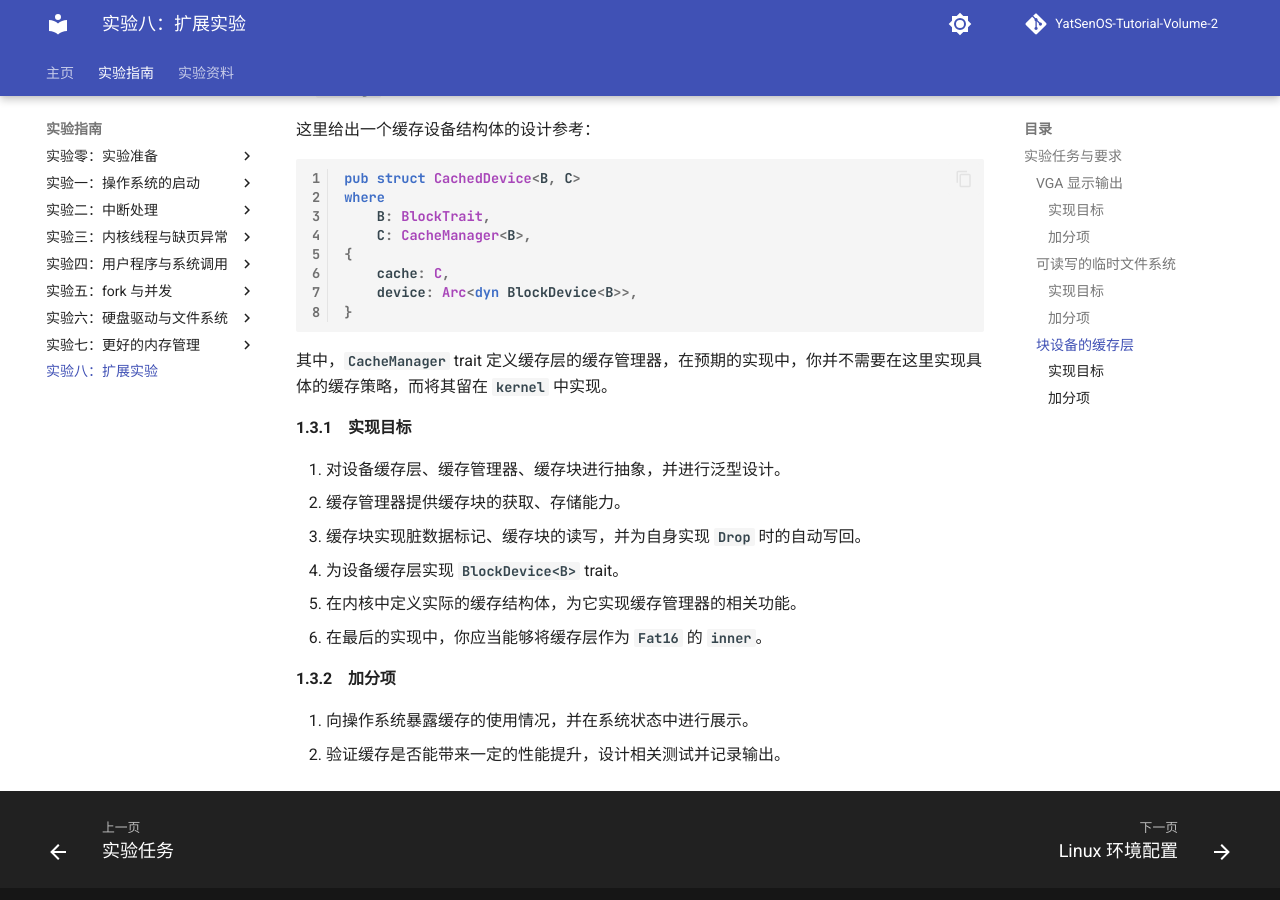
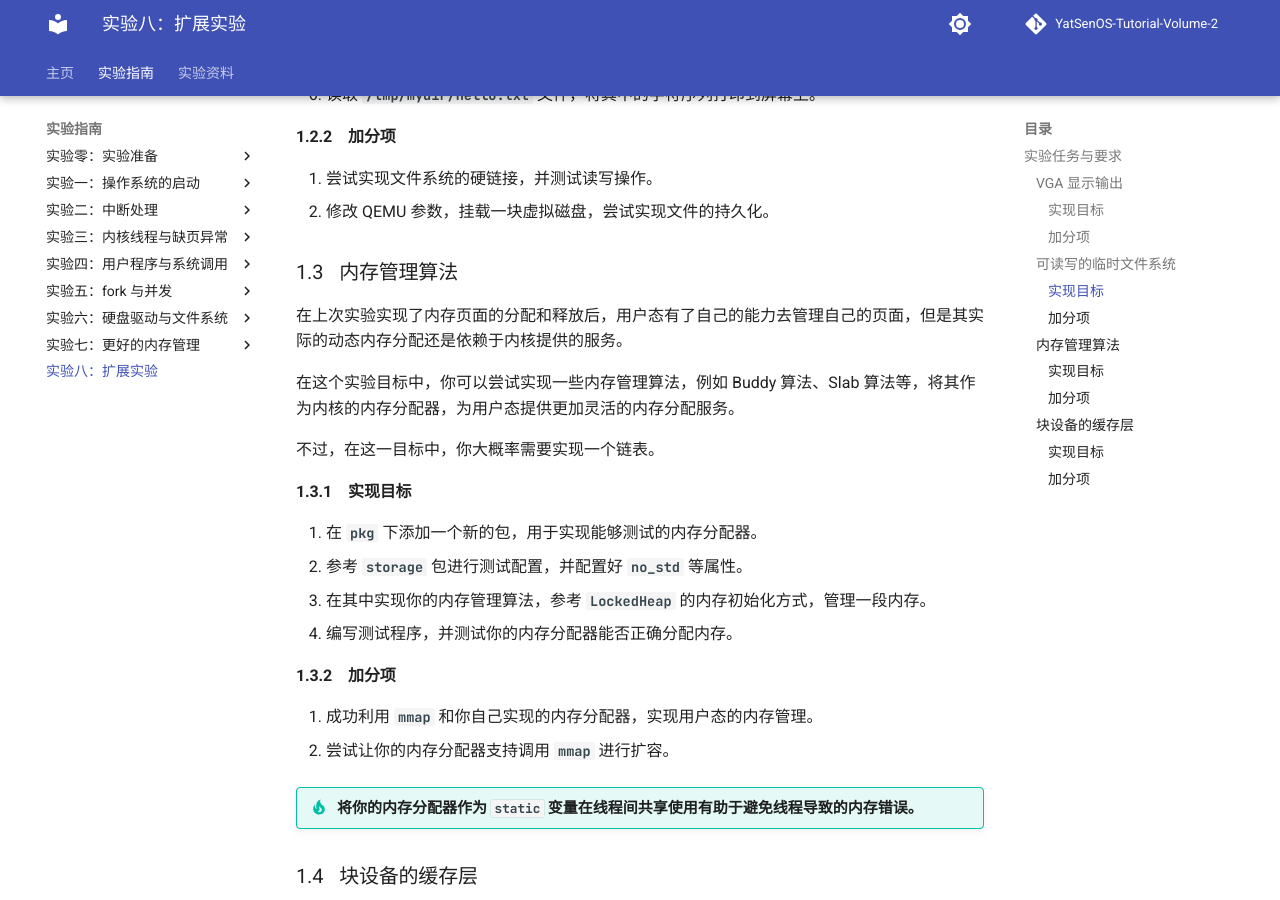
Before and after one commit to YatSenOS/YatSenOS-Tutorial-Volume-2, an MkDocs documentation site: the page built from docs/labs/0x08/index.md, in a window 1280 px wide and 900 px high, scrolled down 1602 px. Built offline with MkDocs 1.6.1 and Material for MkDocs 9.7.7, drawn with Linux system fonts in a browser that asks for light colours; comment, search, counter and statistics services are not loaded; some of the changed text lies outside the part shown.

Commit message:
wip(lab/8): update

```diff
--- a/docs/labs/0x08/index.md
+++ b/docs/labs/0x08/index.md
@@ -3,6 +3,12 @@
 !!! tip "<br/>&nbsp;<span style="font-weight: bold; float: right">by</span>"
 
 ## 实验任务与要求
+
+首先，祝贺你已经顺利完成了前面的实验，你已经拥有了一个基本的操作系统内核，它可以在 QEMU 中运行，并且可以通过串口输出进行交互。
+
+它有自己的进程管理机制，可以从磁盘中加载用户程序进行执行；它有自己的同步互斥机制，可以让多个线程安全地访问共享资源；它有自己的内存管理机制，可以在内核态和用户态之间进行内存的分配和释放。
+
+在这个实验中，你需要在这个基础上，**自主实现一些更加有趣的功能**，例如图形输出、文件系统、缓存层等。
 
 请从下列任务中，选择一到两个目标进行实现：
 
@@ -44,6 +50,28 @@
 1. 尝试实现文件系统的硬链接，并测试读写操作。
 2. 修改 QEMU 参数，挂载一块虚拟磁盘，尝试实现文件的持久化。
 
+### 内存管理算法
+
+在上次实验实现了内存页面的分配和释放后，用户态有了自己的能力去管理自己的页面，但是其实际的动态内存分配还是依赖于内核提供的服务。
+
+在这个实验目标中，你可以尝试实现一些内存管理算法，例如 Buddy 算法、Slab 算法等，将其作为内核的内存分配器，为用户态提供更加灵活的内存分配服务。
+
+不过，在这一目标中，你大概率需要实现一个链表。
+
+#### 实现目标
+
+1. 在 `pkg` 下添加一个新的包，用于实现能够测试的内存分配器。
+2. 参考 `storage` 包进行测试配置，并配置好 `no_std` 等属性。
+3. 在其中实现你的内存管理算法，参考 `LockedHeap` 的内存初始化方式，管理一段内存。
+4. 编写测试程序，并测试你的内存分配器能否正确分配内存。
+
+#### 加分项
+
+1. 成功利用 `mmap` 和你自己实现的内存分配器，实现用户态的内存管理。
+2. 尝试让你的内存分配器支持调用 `mmap` 进行扩容。
+
+!!! tip "将你的内存分配器作为 `static` 变量在线程间共享使用有助于避免线程导致的内存错误。"
+
 ### 块设备的缓存层
 
 在 `storage` 包中，基于目前已有的实现，实现一个块设备的缓存层。
```
Also changed, not shown: docs/labs/0x07/index.md (+1 -1 lines).
